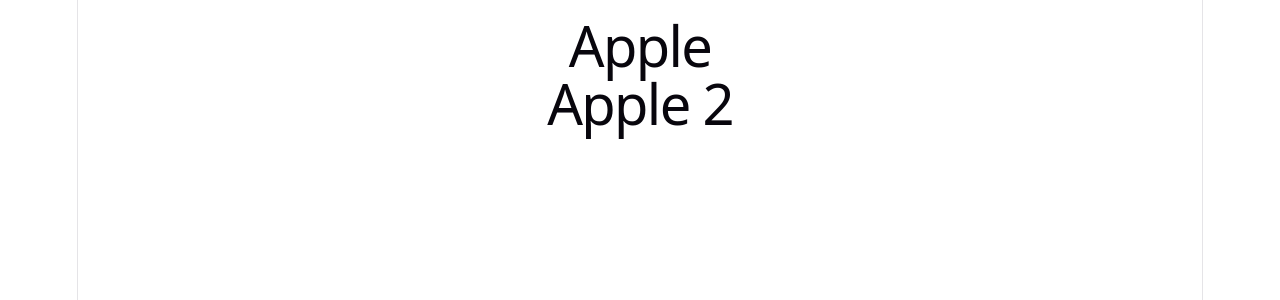
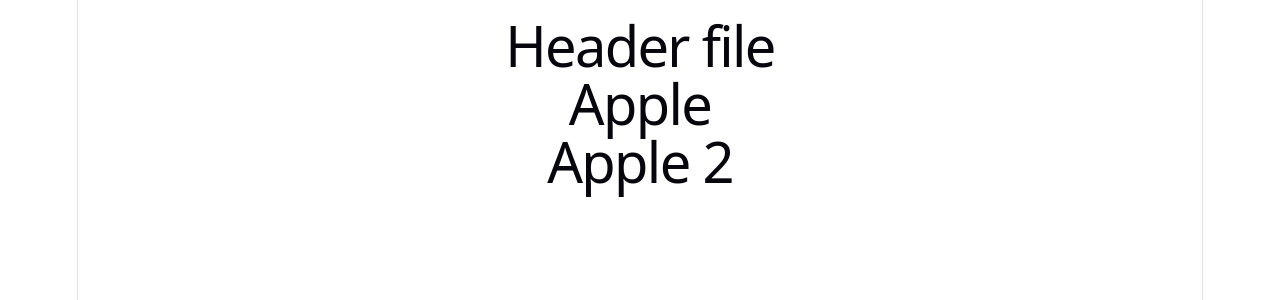
Before and after one commit to codewithnill/reactjs_19_by_code_step_by_step, a React (Vite) app in the folder main/react-blog/: page / in a window 1280 px wide. Shown: the top 300 px of the page. Built offline with nearby package versions, Linux system fonts and the light colour scheme.

Commit message:
making first new file inside src and importing it in App.jsx .

```diff
--- a/main/react-blog/src/App.jsx
+++ b/main/react-blog/src/App.jsx
@@ -1,6 +1,9 @@
+import Header from './Header.jsx'
+
 function App() {
   return (
     <div>
+      <Header />
       <h1>Apple</h1>
       <h1>Apple 2</h1>
     </div>
--- /dev/null
+++ b/main/react-blog/src/Header.jsx
@@ -0,0 +1,9 @@
+function Header() {
+    return (
+        <div>
+            <h1>Header file</h1>
+        </div>
+    )
+}
+
+export default Header;
```
